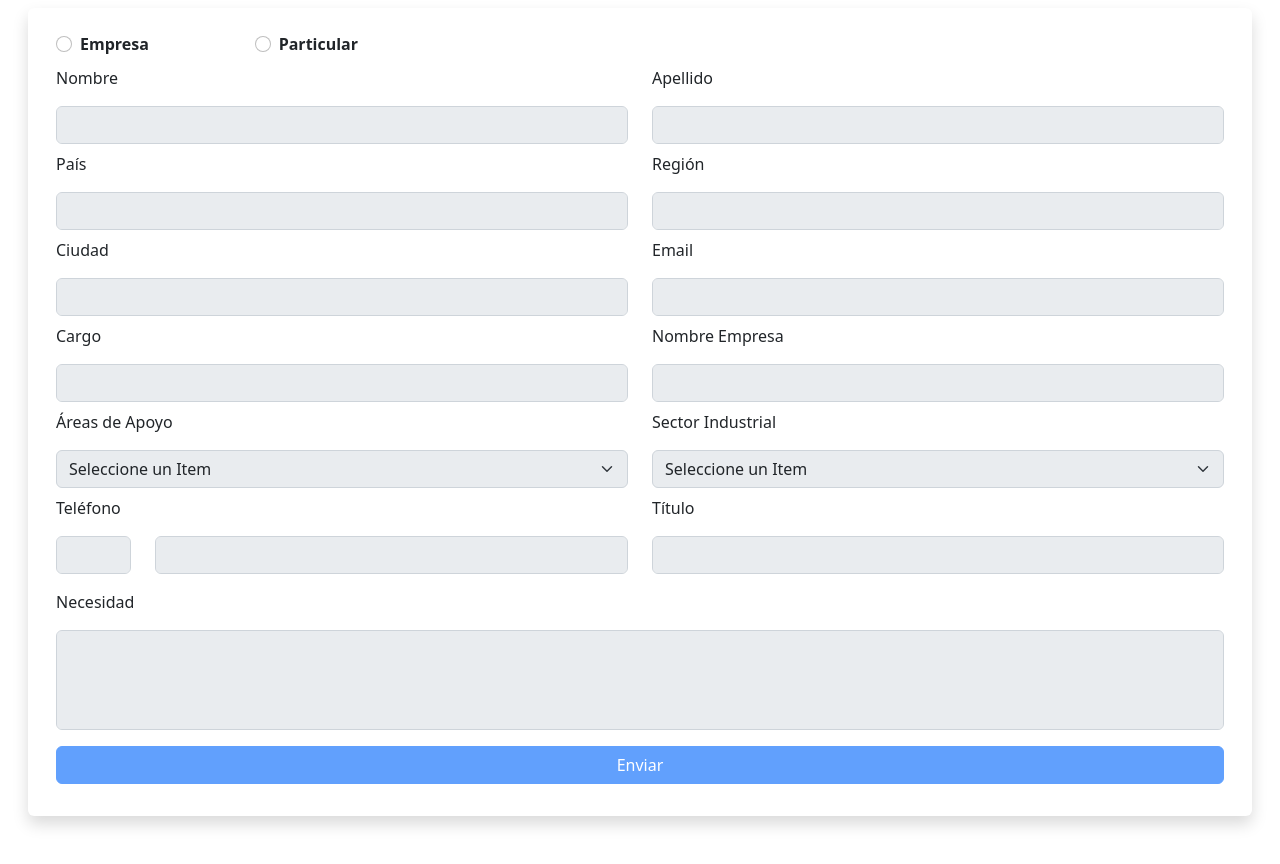
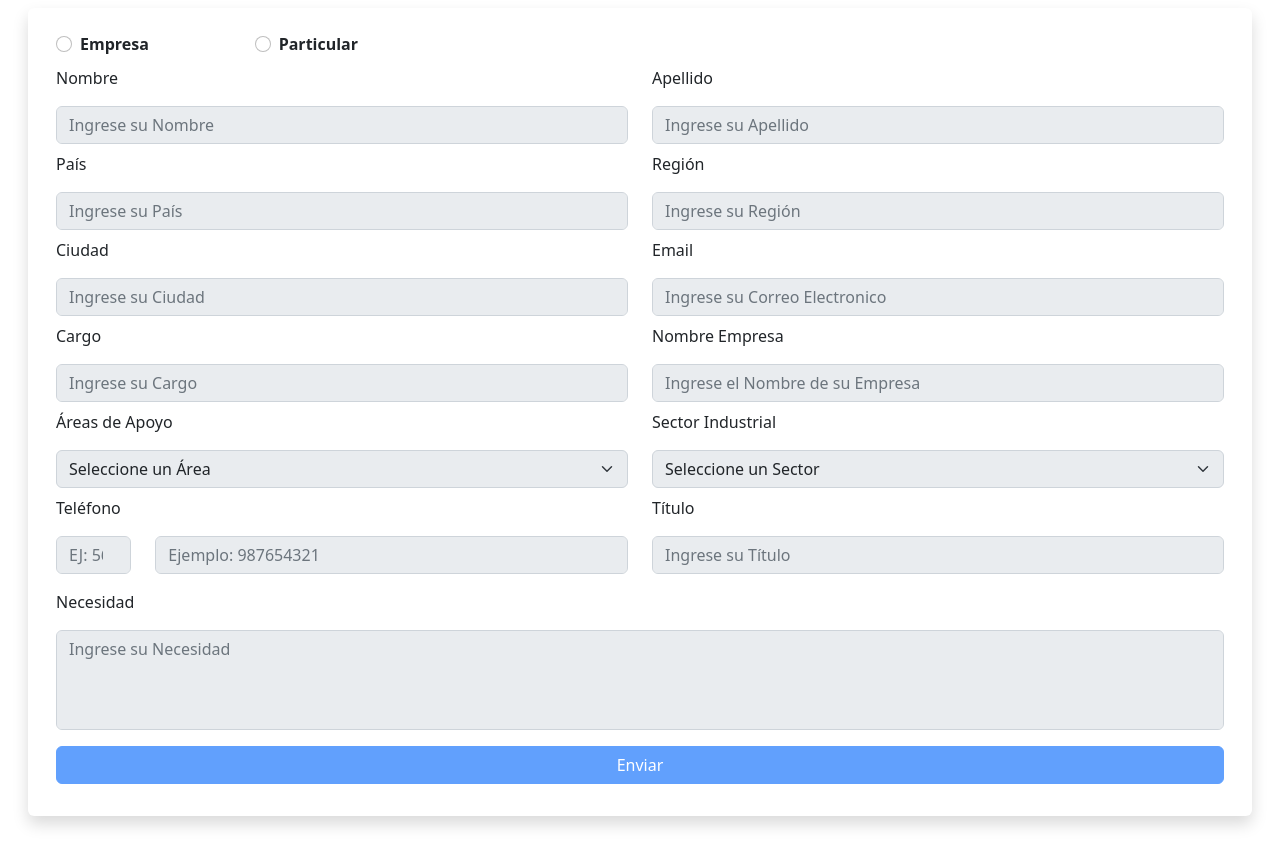
Before and after one commit to gersanhueza/Trabajo_sass, a website: page index.html in a window 1280 px wide. Drawn offline with nearby package versions, Linux system fonts and the light colour scheme; some packages are replaced by stand-ins of ours; a script that the page names is missing.

Commit message:
se agrego el placeholder

```diff
--- a/index.html
+++ b/index.html
@@ -44,20 +44,20 @@
                 <div class="col-6">
 
                     <label class="form-label">Nombre</label>
-                    <input type="text" class="form-control my-2" value="" name="nombre" id="nombre"/>
+                    <input type="text" class="form-control my-2" value="" name="nombre" id="nombre" placeholder="Ingrese su Nombre"/>
 
                     <label class="form-label">País</label>
-                    <input type="text" class="form-control my-2" value="" name="pais" id="pais"/>
+                    <input type="text" class="form-control my-2" value="" name="pais" id="pais" placeholder="Ingrese su País"/>
 
                     <label class="form-label">Ciudad</label>
-                    <input type="text" class="form-control my-2" value="" name="ciudad" id="ciudad"/>
+                    <input type="text" class="form-control my-2" value="" name="ciudad" id="ciudad" placeholder="Ingrese su Ciudad"/>
 
                     <label class="form-label">Cargo</label>
-                    <input type="text" class="form-control my-2" value="" name="cargo" id="cargo"/>
+                    <input type="text" class="form-control my-2" value="" name="cargo" id="cargo" placeholder="Ingrese su Cargo"/>
 
                     <label class="form-label">Áreas de Apoyo</label>
                     <select class="form-select my-2" name="area_apoyo" id="area_apoyo">
-                        <option value="" selected>Seleccione un Item</option>
+                        <option value="" selected>Seleccione un Área</option>
                         <option value="Adquisición de Repuestos">Adquisición de Repuestos</option>
                         <option value="Adquisición de Equipos">Adquisición de Equipos</option>
                         <option value="Adquisición de Sistemas">Adquisición de Sistemas</option>
@@ -70,20 +70,20 @@
                 <div class="col-6">
 
                     <label class="form-label">Apellido</label>
-                    <input type="text" class="form-control my-2" value="" name="apellido" id="apellido"/>
+                    <input type="text" class="form-control my-2" value="" name="apellido" id="apellido" placeholder="Ingrese su Apellido"/>
 
                     <label class="form-label">Región</label>
-                    <input type="text" class="form-control my-2" value="" name="region" id="region"/>
+                    <input type="text" class="form-control my-2" value="" name="region" id="region" placeholder="Ingrese su Región"/>
 
                     <label class="form-label">Email</label>
-                    <input type="text" class="form-control my-2" value="" name="email" id="email"/>
+                    <input type="text" class="form-control my-2" value="" name="email" id="email" placeholder="Ingrese su Correo Electronico"/>
 
                     <label class="form-label">Nombre Empresa</label>
-                    <input type="text" class="form-control my-2" value="" name="nombre_empresa" id="nombre_empresa"/>
+                    <input type="text" class="form-control my-2" value="" name="nombre_empresa" id="nombre_empresa" placeholder="Ingrese el Nombre de su Empresa"/>
 
                     <label class="form-label">Sector Industrial</label>
                     <select class="form-select my-2" name="sector_industrial" id="sector_industrial">
-                        <option value="" selected>Seleccione un Item</option>
+                        <option value="" selected>Seleccione un Sector</option>
                         <option value="Construcción Naval">Construcción Naval</option>
                         <option value="Defensa (Armada- Fuerza Aérea- Ejército)">Defensa (Armada- Fuerza Aérea- Ejército)</option>
                         <option value="Industría Minera">Industría Minera</option>
@@ -100,28 +100,28 @@
                 <div class="col-1">
 
                     <label class="form-label">Teléfono</label>
-                    <input type="number" class="form-control my-2" value="" name="codigo_pais" id="codigo_pais" maxlength="2"/>
+                    <input type="number" class="form-control my-2" value="" name="codigo_pais" id="codigo_pais" maxlength="2" placeholder="EJ: 56"/>
 
                 </div>
 
                 <div class="col-5">
 
                     <label class="form-label"></label>
-                    <input type="number" class="form-control mt-3 mb-2" value="" name="telefono" id="telefono" maxlength="9"/>
+                    <input type="number" class="form-control mt-3 mb-2" value="" name="telefono" id="telefono" maxlength="9" placeholder="Ejemplo: 987654321"/>
 
                 </div>
 
                 <div class="col-6">
 
                     <label class="form-label">Título</label>
-                    <input type="text" class="form-control my-2" value="" name="titulo" id="titulo"/>
+                    <input type="text" class="form-control my-2" value="" name="titulo" id="titulo" placeholder="Ingrese su Título"/>
 
                 </div>
 
                 <div class="col-12 my-2">
 
                     <label class="form-label">Necesidad</label>
-                    <textarea type="text" class="form-control my-2" name="necesidad" id="necesidad" style="height: 100px; resize: none;"></textarea>
+                    <textarea type="text" class="form-control my-2" name="necesidad" id="necesidad" style="height: 100px; resize: none;" placeholder="Ingrese su Necesidad"></textarea>
 
                     <button type="submit" class="btn btn-primary w-100 my-2" id="btn_ingresar">Enviar</button>
 
```
